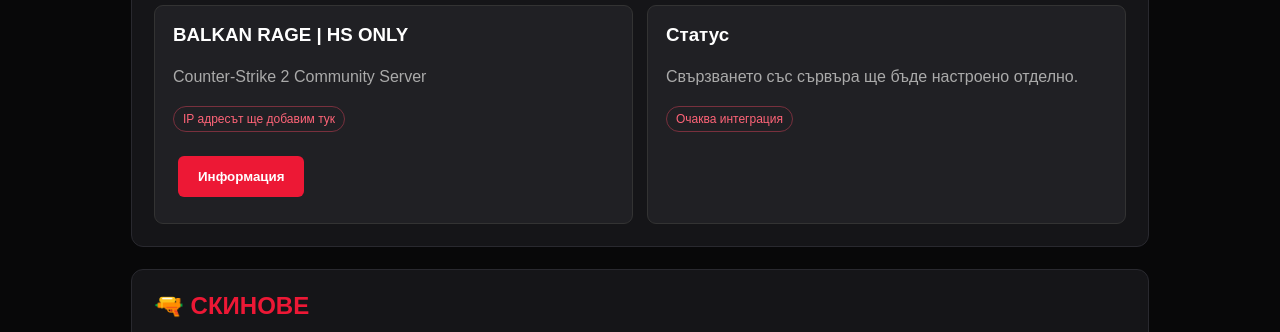
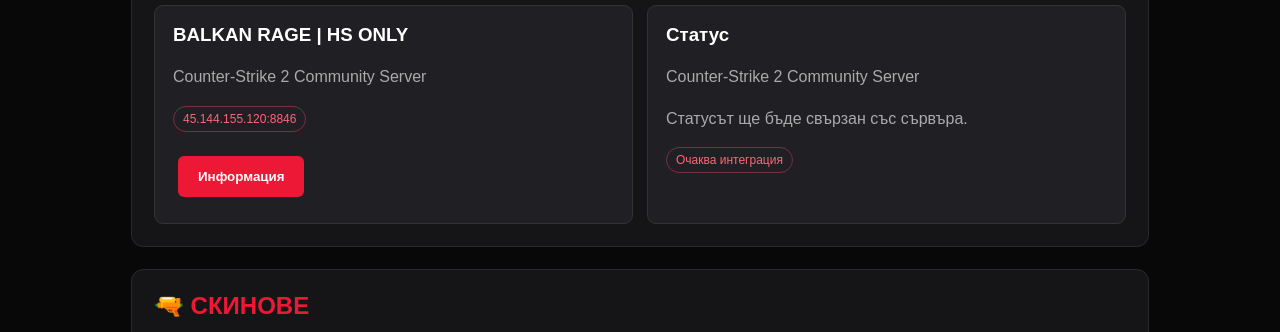
Before and after one commit to berkhddhkushakli/newmahals-cs2, a website: page index.html in a window 1280 px wide. Shown: the part 799-1131 px from the top of the page. Drawn offline with Linux system fonts and the light colour scheme; no server answers.

Commit message:
Update index.html

```diff
--- a/index.html
+++ b/index.html
@@ -72,13 +72,14 @@ footer{text-align:center;padding:28px 16px;color:#888;border-top:1px solid #2929
       <div class="card">
         <h3>BALKAN RAGE | HS ONLY</h3>
         <p class="muted">Counter-Strike 2 Community Server</p>
-        <p><span class="tag">IP адресът ще добавим тук</span></p>
+      <p><span class="tag">45.144.155.120:8846</span></p>
         <button class="btn" onclick="alert('Ще добавим IP адреса на сървъра, когато го потвърдим.')">Информация</button>
       </div>
       <div class="card">
         <h3>Статус</h3>
-        <p class="muted">Свързването със сървъра ще бъде настроено отделно.</p>
-        <span class="tag">Очаква интеграция</span>
+        <p class="muted">Counter-Strike 2 Community Server</p>
+<p class="muted">Статусът ще бъде свързан със сървъра.</p>
+<span class="tag">Очаква интеграция</span>
       </div>
     </div>
   </section>
```
